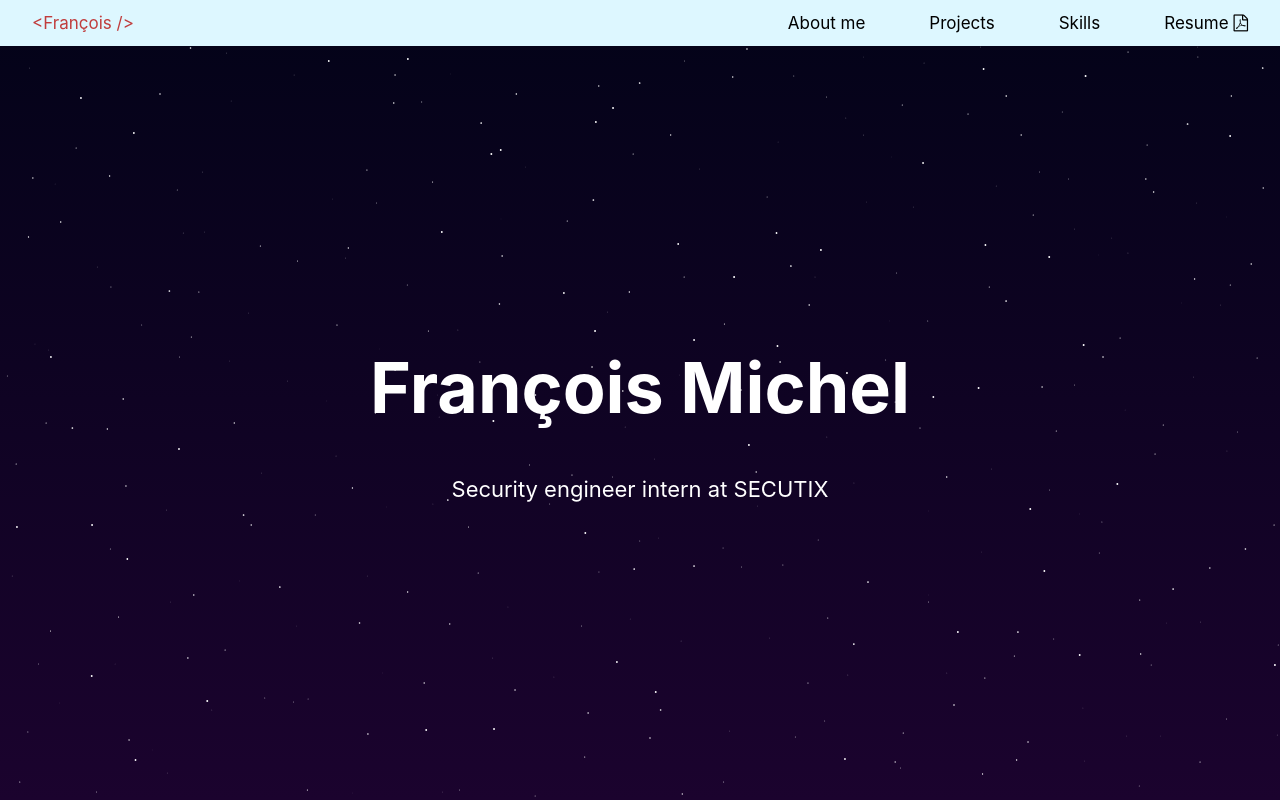
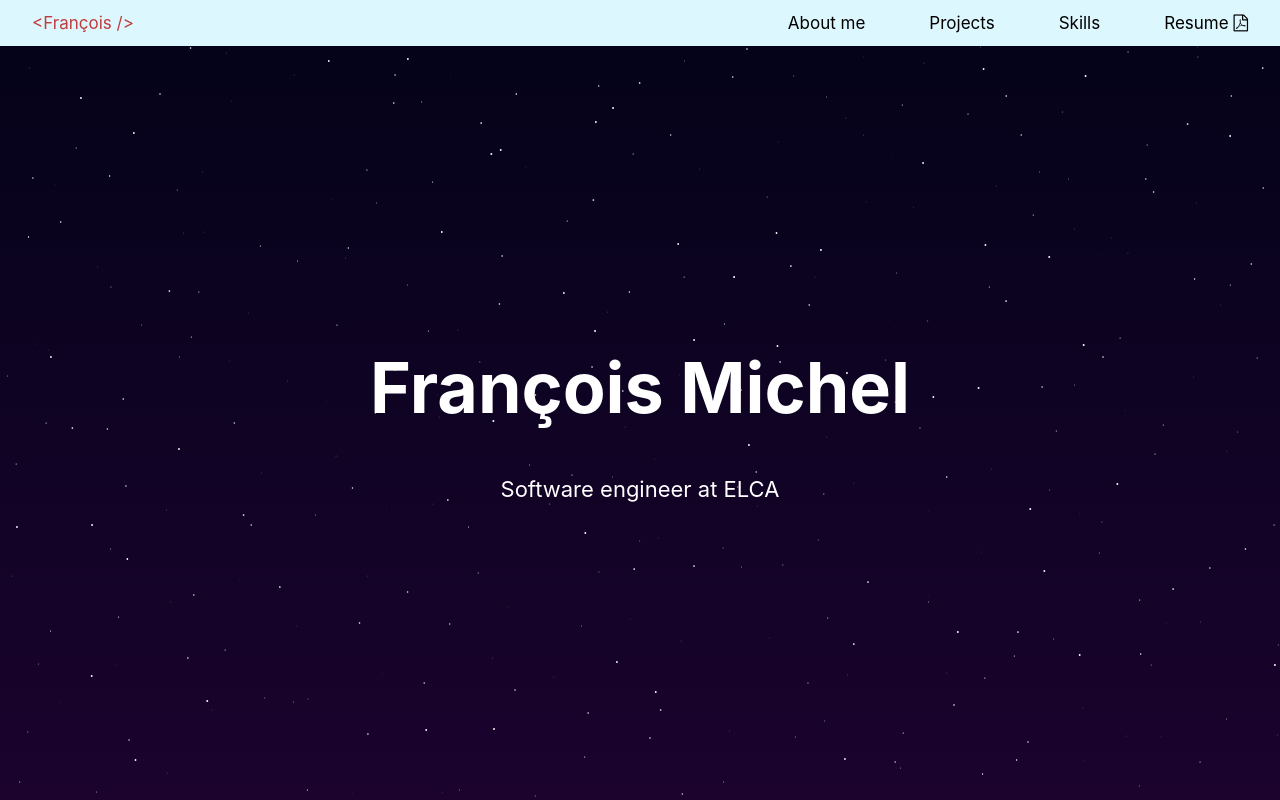
Before and after one commit to flmichel/flmichel.github.io, a Svelte app: page / in a window 1280 px wide. Shown: the top 800 px of the page. Built offline with nearby package versions, Linux system fonts and the light colour scheme.

Commit message:
update company

```diff
--- a/public/information.json
+++ b/public/information.json
@@ -1,7 +1,7 @@
 {
     "home": {
         "title": "François Michel",
-        "text": "Security engineer intern at  <a href='https://secutix.com' style='color: inherit'>SECUTIX</a>"
+        "text": "Software engineer at  <a href='https://elca.ch' style='color: inherit'>ELCA</a>"
     },
     "about": {
         "title": "About me",
```
Also changed, not shown: public/build/bundle.css, public/build/bundle.js, 1 other file (tests, documents, lock files or other folders).
